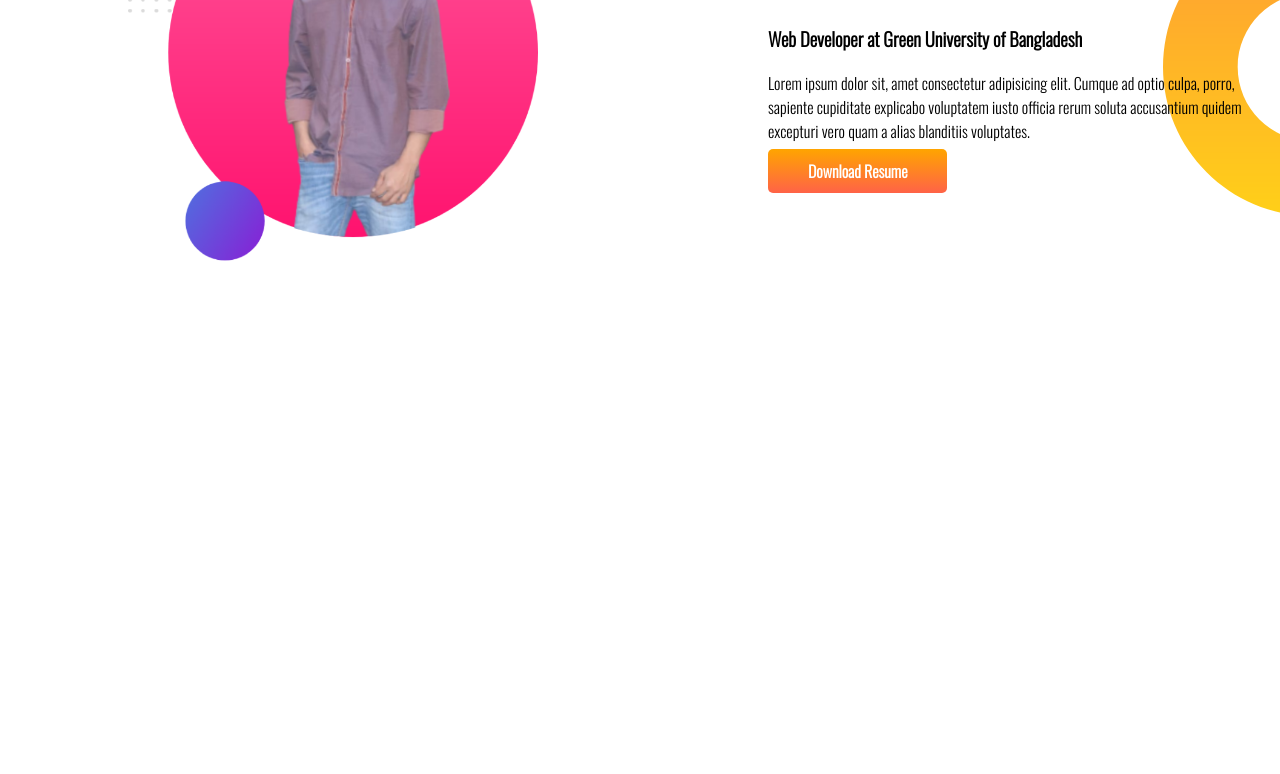
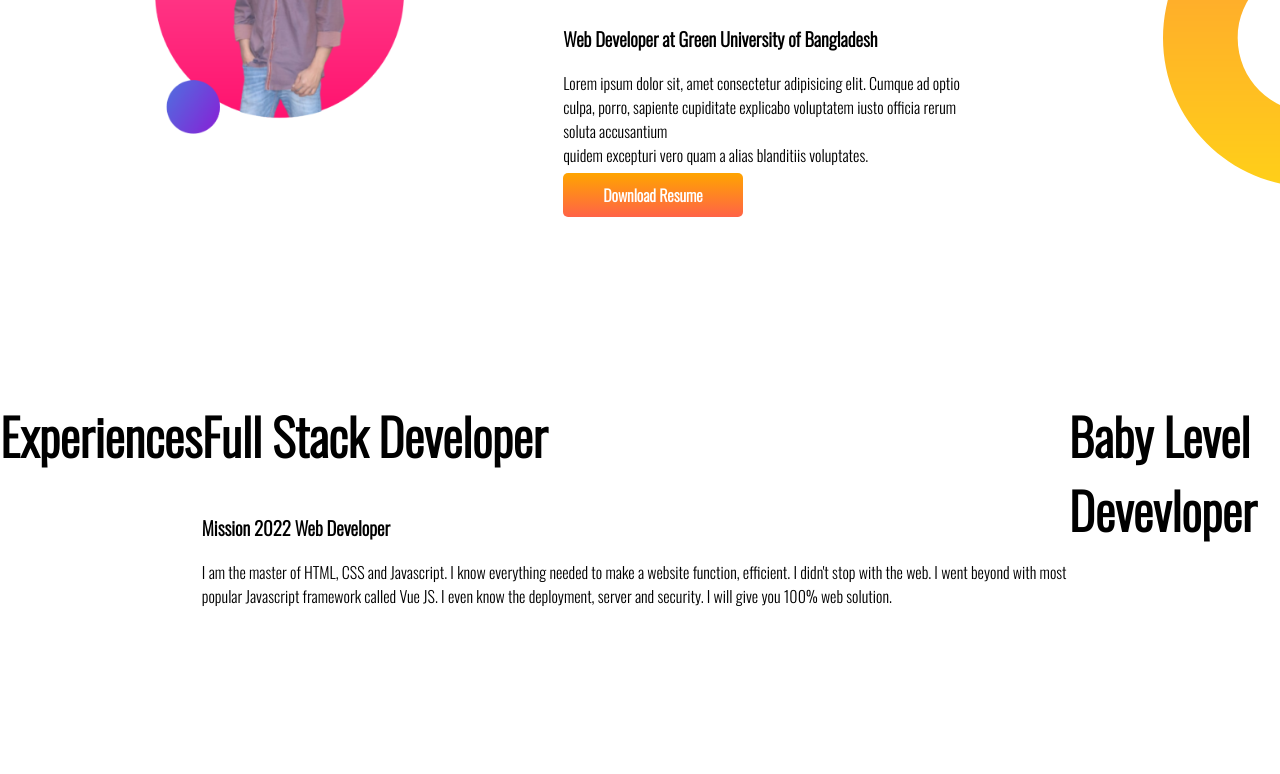
Before and after one commit to Sohrab193/Developer_portfolio, a plain HTML site: page index.html in a window 1280 px wide. Shown: the part 712-1486 px from the top of the page. Before the commit the page ends 1128 px from the top, so only its background shows below. Drawn offline with nearby package versions, Linux system fonts and the light colour scheme.

Commit message:
new fortfolio added

```diff
--- a/index.html
+++ b/index.html
@@ -32,21 +32,34 @@
         </div>
     </section>
     <section class="top-banner2">
-        <div class="half-width">
+        <div class="half-width2">
             <img src="images/sohrab2ndpic.png" alt="">
         </div>
-        <div class="half-width">
+        <div class="half-width3">
             <h1> <span class="orange">Dream Big</span></h1>
             <h3>Web Developer at Green University of Bangladesh</h3>
-            <p>Lorem ipsum dolor sit, amet consectetur adipisicing elit. Cumque ad optio culpa, porro, sapiente
-                cupiditate explicabo voluptatem iusto officia rerum soluta accusantium quidem excepturi vero quam a
+            <p>Lorem ipsum dolor sit, amet consectetur adipisicing elit. Cumque ad optio <br> culpa, porro, sapiente
+                cupiditate explicabo voluptatem iusto officia rerum <br> soluta accusantium <br> quidem excepturi vero
+                quam a
                 alias blanditiis voluptates.</p>
             <a class="linked-button" target="blank" href="">Download Resume</a>
 
         </div>
     </section>
+    <section class="experience-area">
+        <h1>Experiences</h1>
+        <div>
+            <h1>Full Stack Developer</h1>
+            <h3>Mission 2022 Web Developer</h3>
+            <p>I am the master of HTML, CSS and Javascript. I know everything needed to make a website function,
+                efficient. I didn't stop with the web. I went beyond with most popular Javascript framework called Vue
+                JS. I even know the deployment, server and security. I will give you 100% web solution.</p>
 
-
+        </div>
+        <div>
+            <h1>Baby Level Devevloper</h1>
+        </div>
+    </section>
 </body>
 
 </html>
--- a/style.css
+++ b/style.css
@@ -18,9 +18,22 @@ section{
     width: 50%;
     padding-left: 10%;
 }
+
 .half-width img{
     width: 80%;
 }
+.half-width2{
+    width: 30%;
+    padding-left: 10%;
+}
+.half-width3{
+    width: 70%;
+    padding-left: 10%;
+}
+.half-width2 img{
+    width: 90%;
+}
+
 .linked-button{
     text-decoration: none;
     background-image:linear-gradient(orange,tomato);
```
